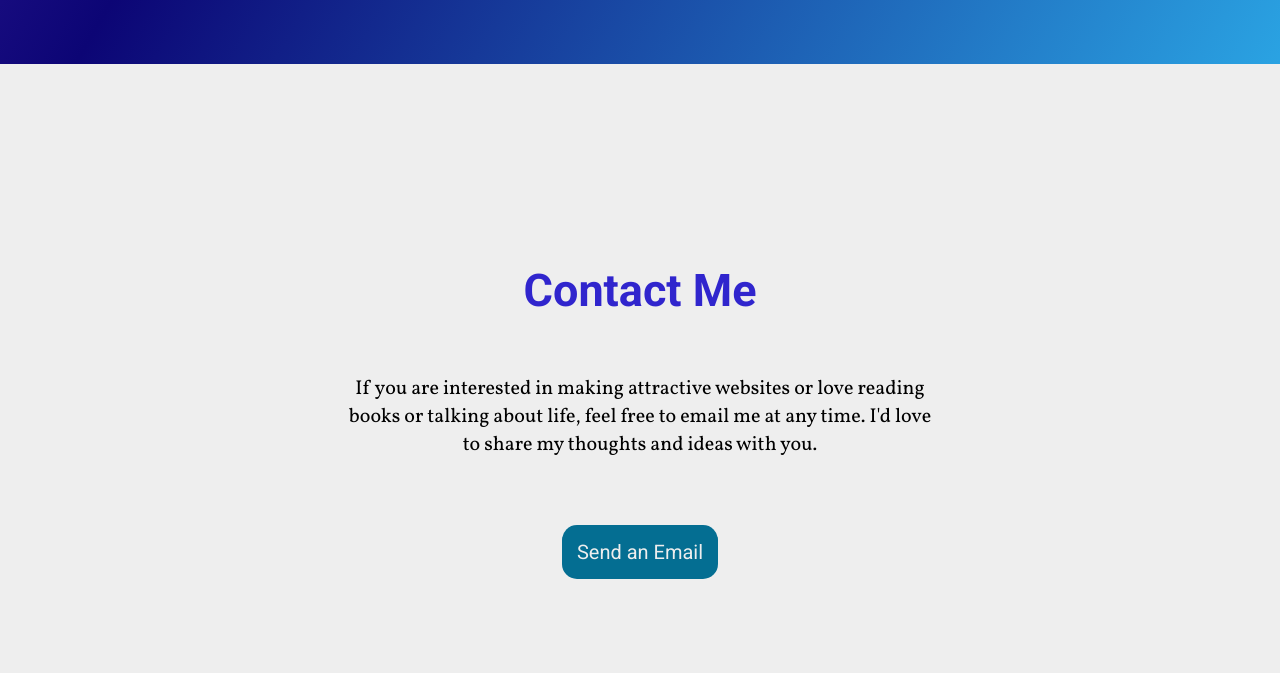
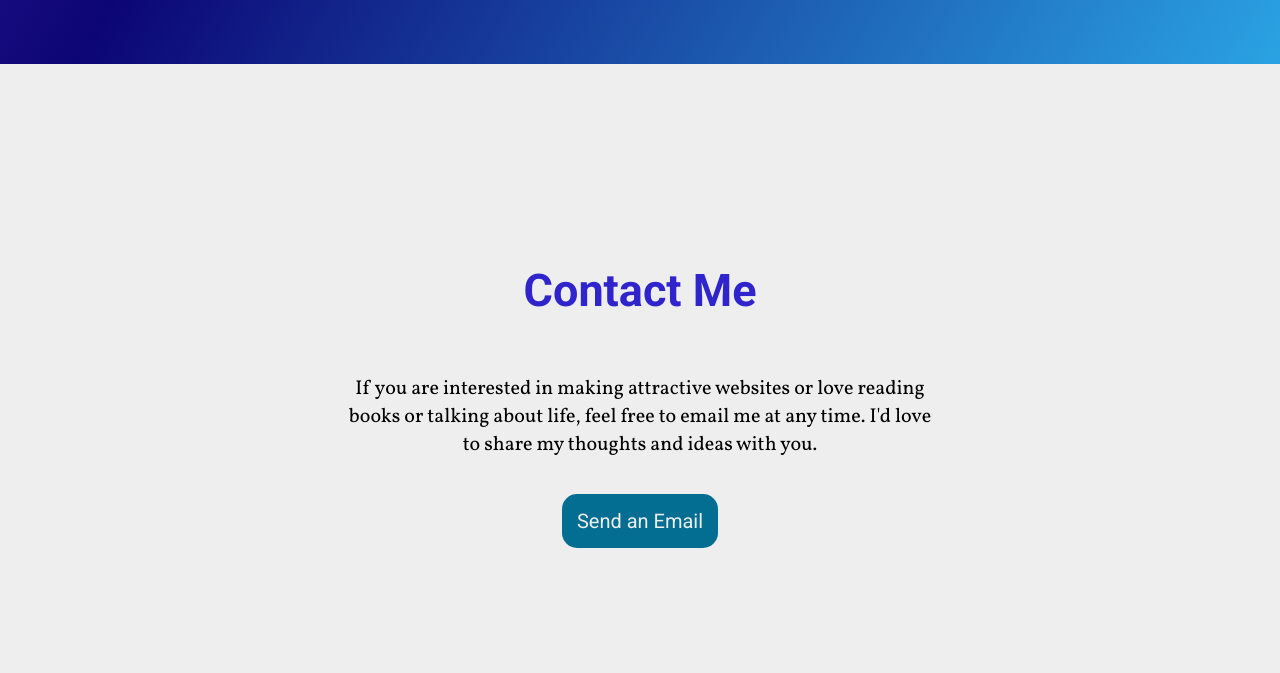
Before and after one commit to MohamedAdelMohamedMetwaley/html-portfolio, a plain HTML site: page index.html in a window 1280 px wide. Shown: the part 3274-3947 px from the top of the page. Drawn offline with nearby package versions, Linux system fonts and the light colour scheme.

Commit message:
Add files via upload
fixed the contact me button AGAIN

```diff
--- a/index.html
+++ b/index.html
@@ -109,7 +109,7 @@
     <h2 class="contact-h2 roboto-text">Contact Me</h2>
     <div id="contact">
         <p class="vollkorn-text">If you are interested in making attractive websites or love reading books or talking about life, feel free to email me at any time. I'd love to share my thoughts and ideas with you.</p>
-        <h2 class="contact-btn roboto-text"><a href="mailto:mohamedadelzmd@gmail.com" style="color: #EEEEEE;">Send an Email</a></h2>
+        <div class="roboto-text"><a class="contact-btn" href="mailto:mohamedadelzmd@gmail.com">Send an Email</a></div>
     </div>
     <!-- Footer -->
     <div id="footer">
--- a/style.css
+++ b/style.css
@@ -148,7 +148,6 @@ a{
     width: 350px;
 }
 
-
 .contact-h2{
     display: block;
     width: auto;
@@ -169,13 +168,13 @@ a{
     font-size: 20px;
     margin-bottom: 50px;
 }
-.contact-btn{
+
+.contact-btn {
     border-radius: 15px;
     background-color: #046e92;
     color: #EEEEEE;
     font-weight: normal;
     font-size: 20px;
-    width: fit-content;
     padding: 15px;
 }
 .contact-btn:hover{
```
